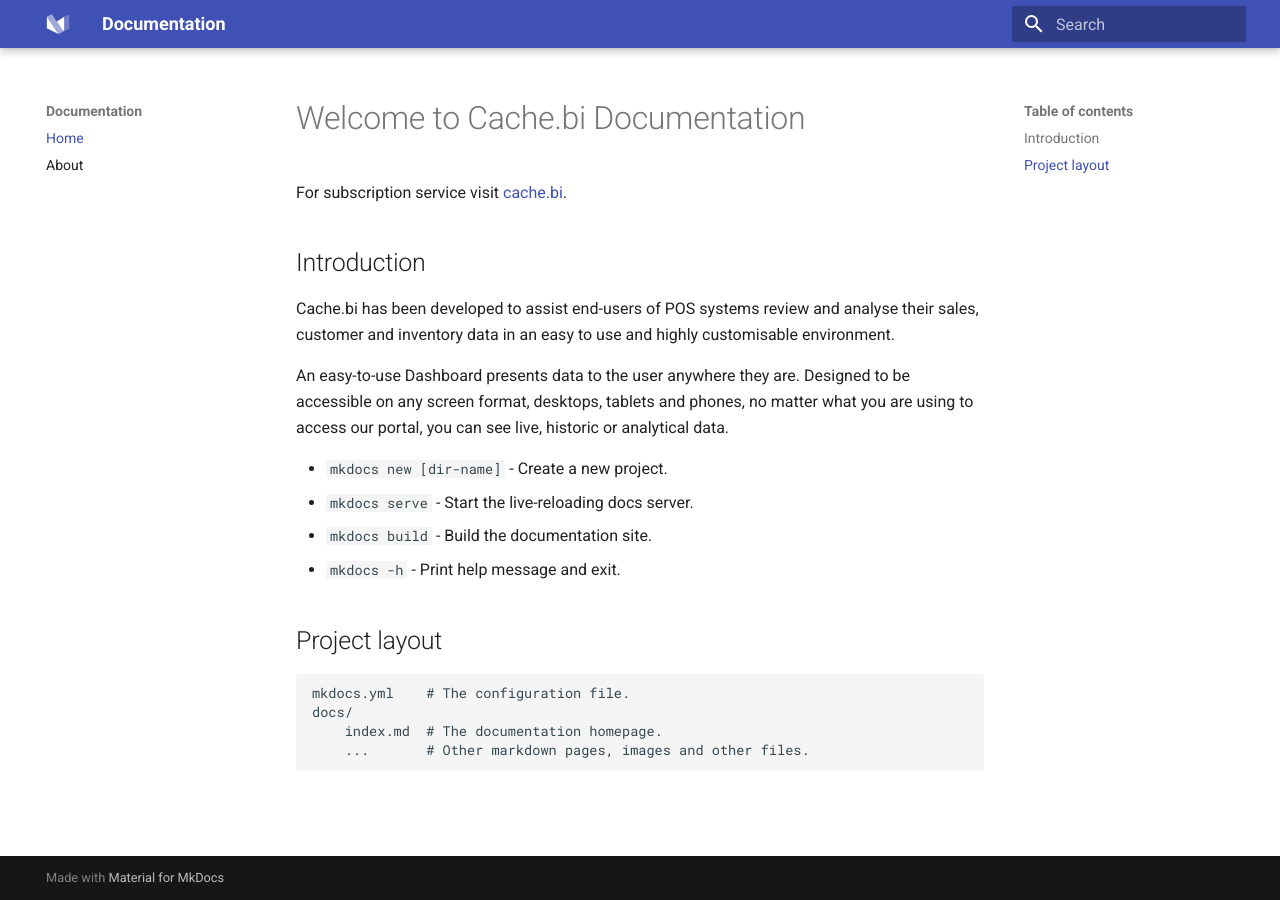
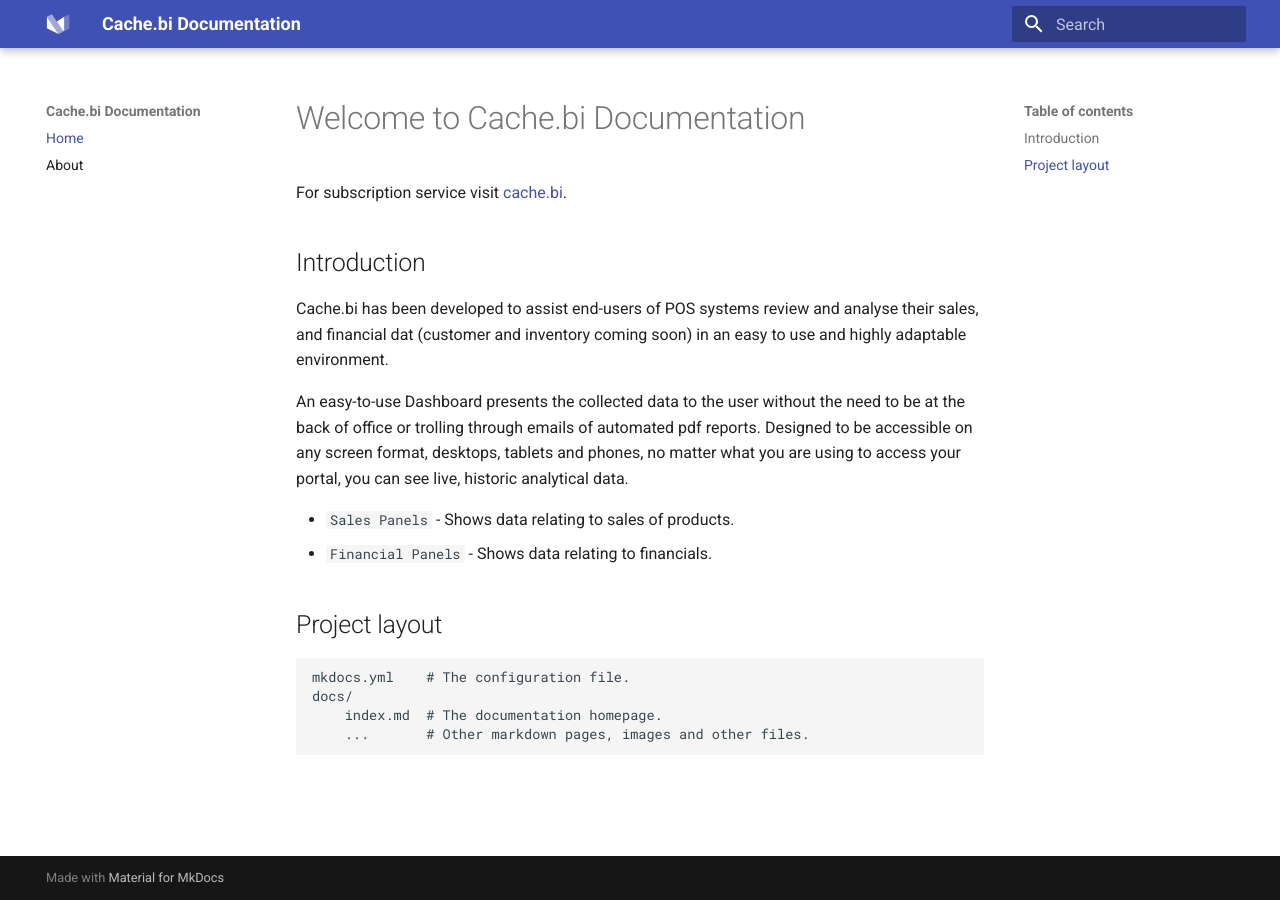
Before and after one commit to cachebi/docs.cache.bi, an MkDocs documentation site: the page built from docs/index.md, in a window 1280 px wide. Built offline with MkDocs 1.6.1 and Material for MkDocs 9.7.7, drawn with Linux system fonts in a browser that asks for light colours.

Commit message:
Updates to home page

```diff
--- a/docs/index.md
+++ b/docs/index.md
@@ -5,16 +5,15 @@
 ## Introduction
 
 Cache.bi has been developed to assist end-users of POS systems review and analyse their sales,
-customer and inventory data in an easy to use and highly customisable environment.
+and financial dat (customer and inventory coming soon) in an easy to use and highly adaptable environment.
 
-An easy-to-use Dashboard presents data to the user anywhere they are. Designed to be
-accessible on any screen format, desktops, tablets and phones, no matter what you are using
-to access our portal, you can see live, historic or analytical data.
+An easy-to-use Dashboard presents the collected data to the user without the need to be at the back of
+office or trolling through emails of automated pdf reports. Designed to be accessible on any screen format,
+desktops, tablets and phones, no matter what you are using to access your portal, you can see live, historic
+analytical data.
 
-* `mkdocs new [dir-name]` - Create a new project.
-* `mkdocs serve` - Start the live-reloading docs server.
-* `mkdocs build` - Build the documentation site.
-* `mkdocs -h` - Print help message and exit.
+* `Sales Panels` - Shows data relating to sales of products.
+* `Financial Panels` - Shows data relating to financials.
 
 ## Project layout
 
--- a/mkdocs.yml
+++ b/mkdocs.yml
@@ -1,4 +1,4 @@
-site_name: Documentation
+site_name: Cache.bi Documentation
 nav:
     - Home: index.md
     - About: about.md
```
Also changed, not shown: docs/about.md (+5 -0 lines).
